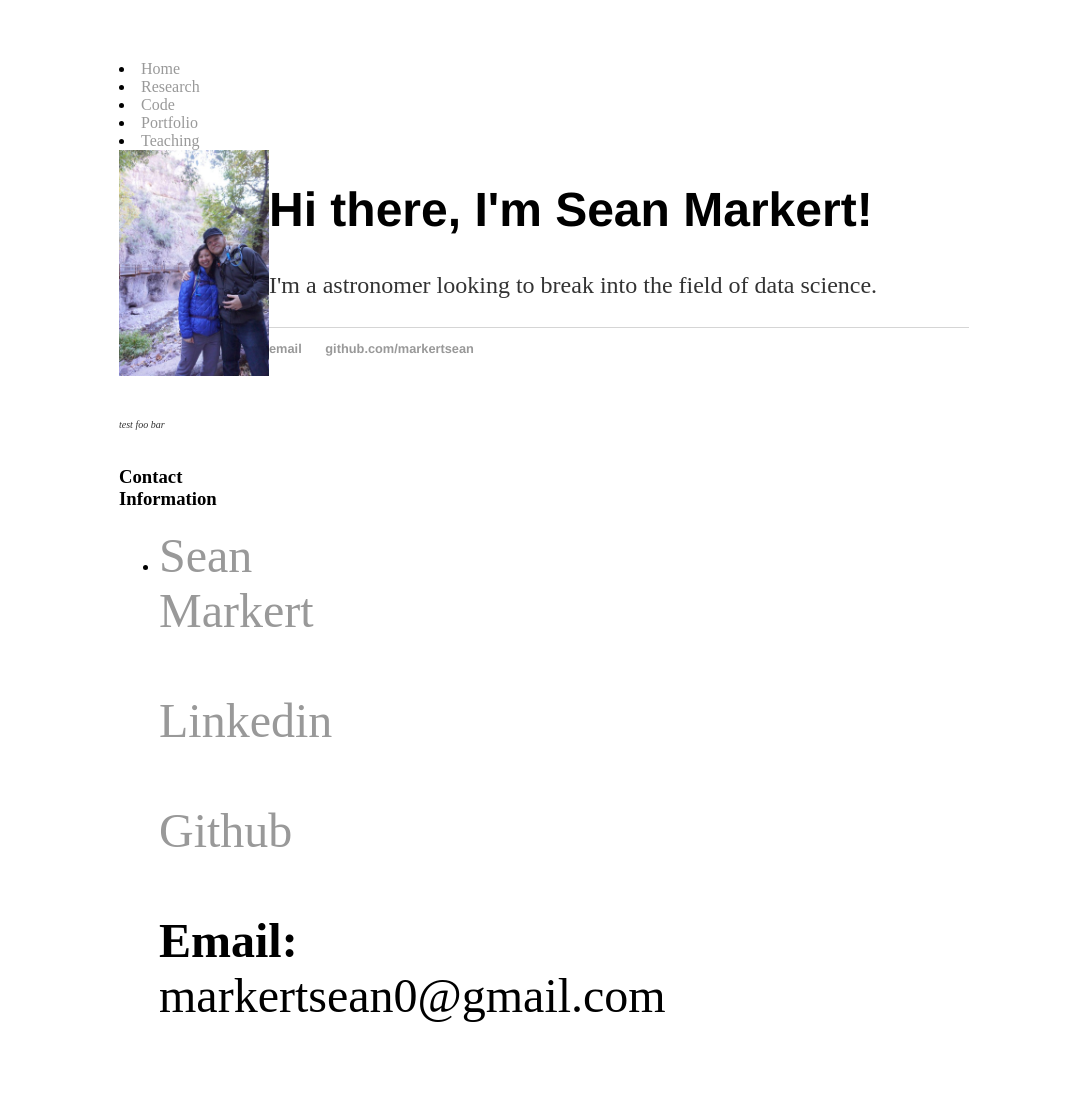
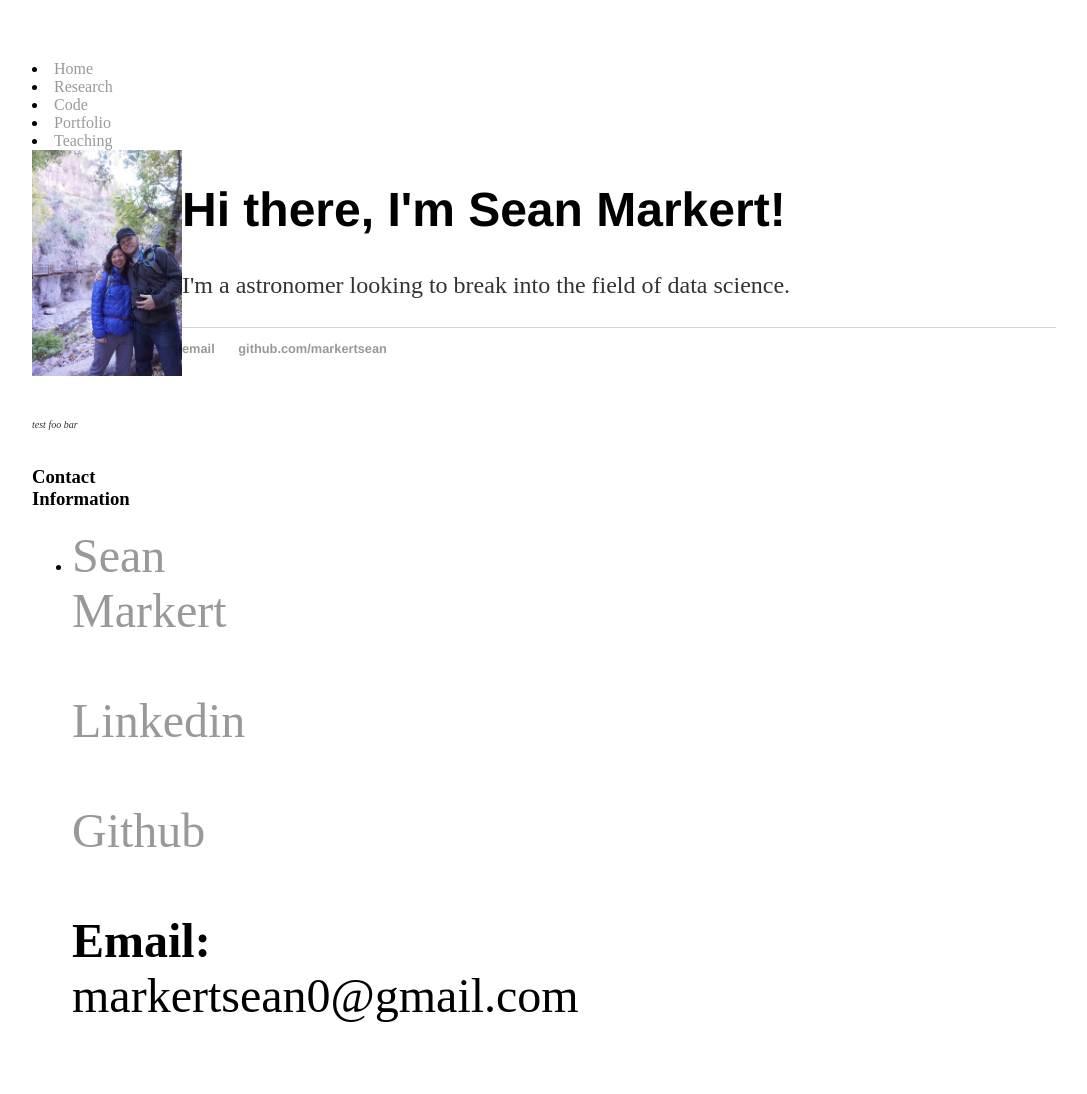
Before and after one commit to markertsean/markertsean.github.io, a Jekyll site: the page built from index.html, in a window 1280 px wide. Shown: the whole page, without its empty margins (96-1183 px from the left). Built offline with Jekyll 4.4.1, drawn with Linux system fonts in a browser that asks for light colours.

Commit message:
80% body width

```diff
--- a/css/main.css
+++ b/css/main.css
@@ -1,9 +1,6 @@
 body {
     margin: 60px auto;
-    width:850px;
-/*
-    width: 70%;
-*/
+    width: 80%;
 }
 nav ul, footer ul {
     font-family:'Helvetica', 'Arial', 'Sans-Serif';
```
